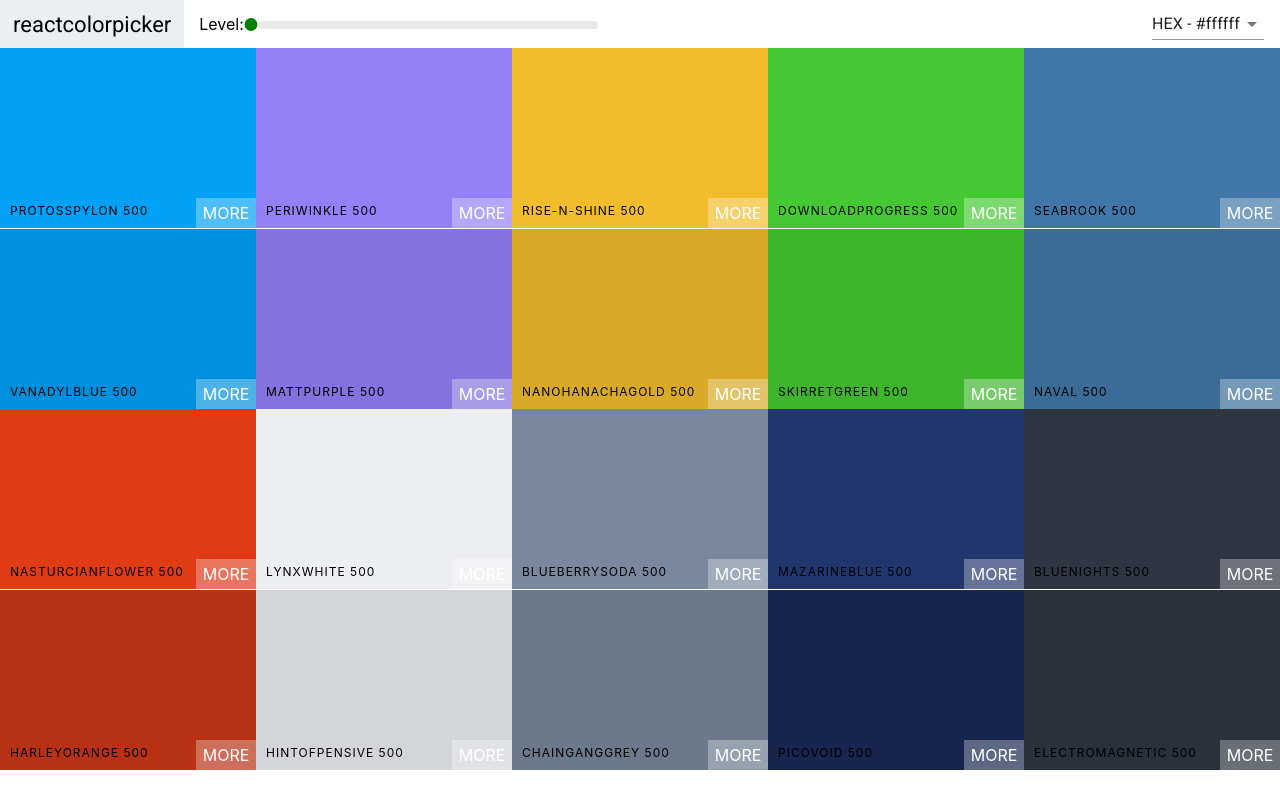
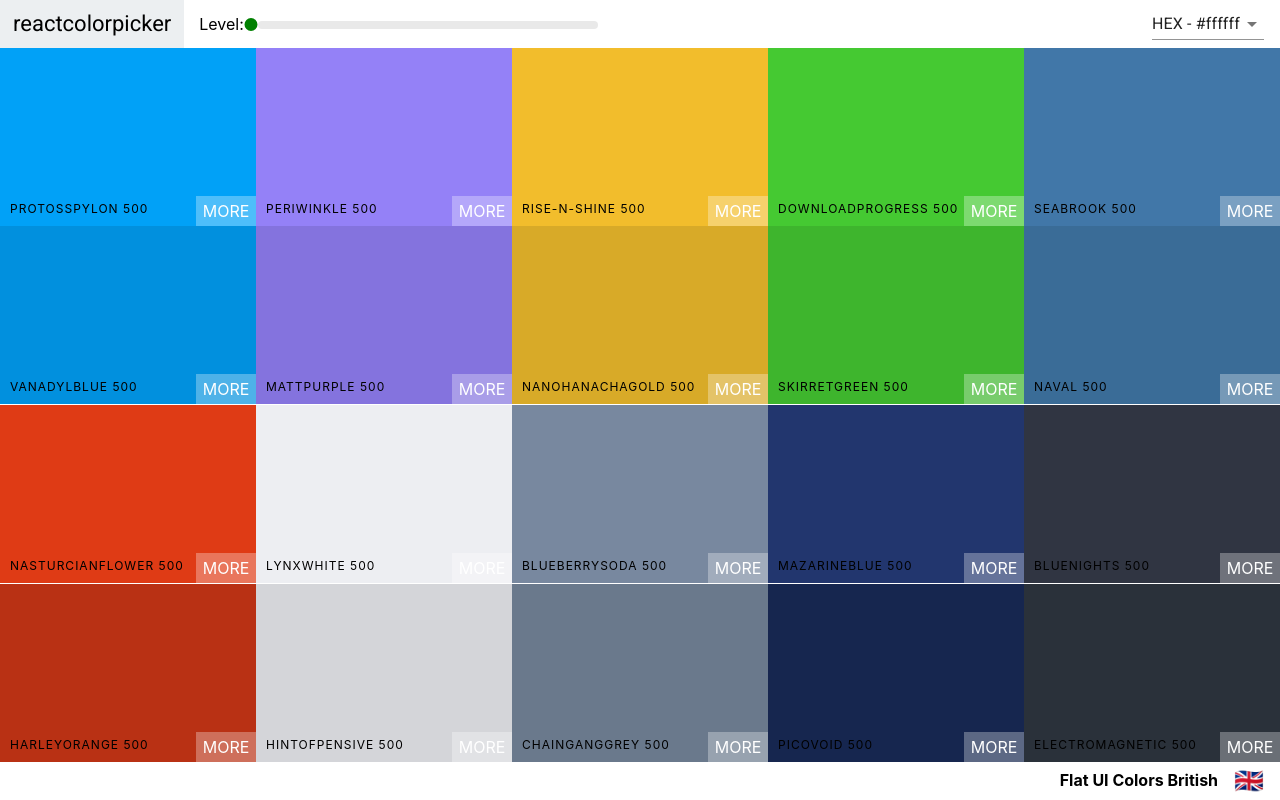
Before and after one commit to josewhitetower/color-app, a React (Create React App) app: page / in a window 1280 px wide. Built offline with nearby package versions, Linux system fonts and the light colour scheme.

Commit message:
added palette footer

```diff
--- a/src/components/Palette.css
+++ b/src/components/Palette.css
@@ -1,6 +1,20 @@
 .Palette {
-    height: 100vh
+    height: 100vh;
+    display: flex;
+    flex-direction: column;
 }
 .Palette-colors {
     height: 90%;
 }
+.Palette-footer {
+    background-color: white;
+    height: 5vh;
+    display: flex;
+    justify-content: flex-end;
+    align-items: center;
+    font-weight: bold;
+  }
+  .emoji {
+    font-size: 1.5rem;
+    margin: 0 1rem;
+  }
--- a/src/components/Palette.js
+++ b/src/components/Palette.js
@@ -14,8 +14,9 @@ export default class Palette extends Component {
     changeFormat = (format) => this.setState({format})
 
     render() {
-        const colorBoxes = this.props.palette.colors[this.state.level].map(color => {
-            return <ColorBox background={color[this.state.format]} name={color.name}/>
+        const { colors, paletteName, emoji } = this.props.palette;
+        const colorBoxes = colors[this.state.level].map(color => {
+            return <ColorBox background={color[this.state.format]} name={color.name} key={color.id}/>
         })
         return (
             <div className="Palette">
@@ -23,6 +24,10 @@ export default class Palette extends Component {
                 <div className="Palette-colors">
                     {colorBoxes}
                 </div>
+                <footer className='Palette-footer'>
+                    {paletteName}
+                    <span className='emoji'>{emoji}</span>
+                </footer>
             </div>
         )
     }
```
